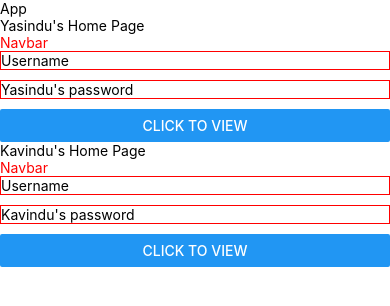
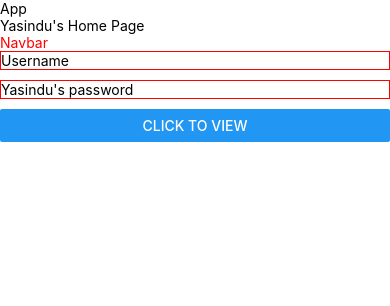
Before and after one commit to yasindu1997/react-native-demo-gdse-57-58, a React Native app: screen / in a window 390 px wide. Shown: the top 306 px of the page. Built offline with nearby package versions, Linux system fonts and the light colour scheme.

Commit message:
useeffect done

```diff
--- a/App.js
+++ b/App.js
@@ -7,7 +7,6 @@ export default function App() {
     <View>
       <Text>App</Text>
       <HomePage pageTitle="Yasindu's Home Page" placeHolder1="Yasindu's password"/>
-      <HomePage pageTitle="Kavindu's Home Page" placeHolder1="Kavindu's password"/>
     </View>
   )
 }
--- a/screens/HomePage.js
+++ b/screens/HomePage.js
@@ -10,8 +10,16 @@ export default function HomePage(props) {
 
     //life cycle hook
     useEffect(()=>{
+        console.log("Hellooooooooooooo")
+        //api call
+        //array data danna
+    })
 
-    })
+    useEffect(()=>{
+        console.log("Hellooooooooooooo")
+        //api call
+        //array data danna
+    },[userName,password])
 
     //arrow function
     const printStates=()=>{
```
